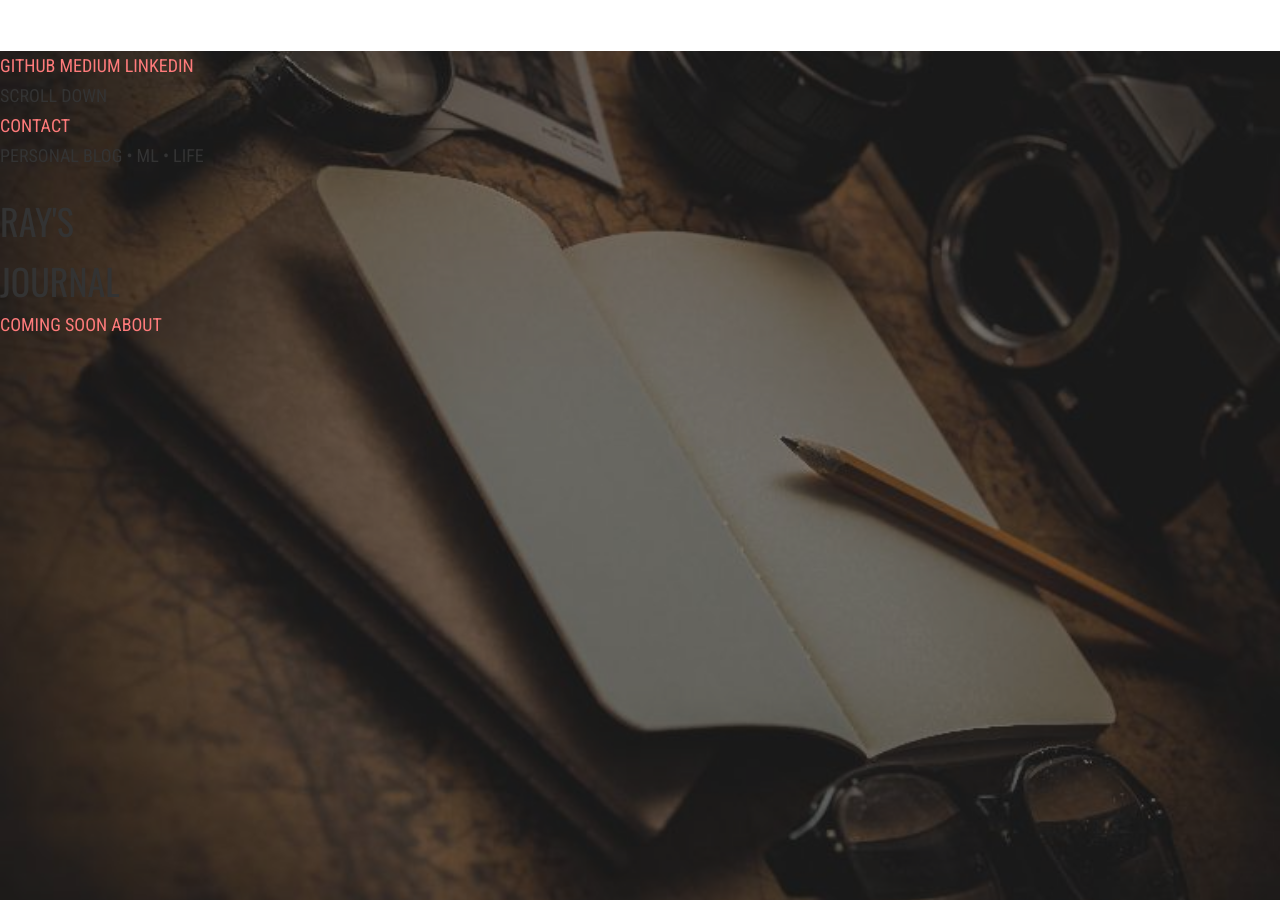
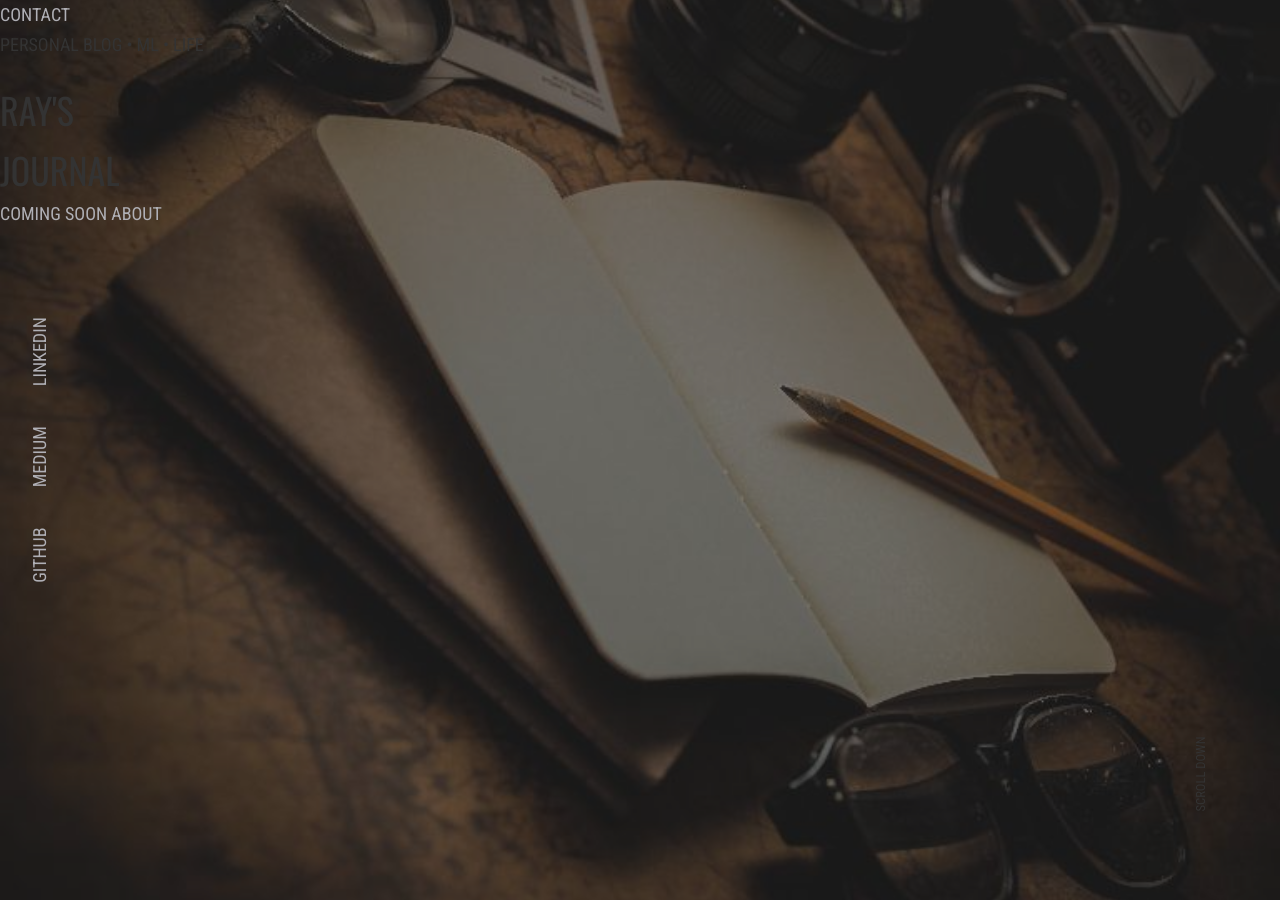
Before and after one commit to mingruimingrui/rays-journal, a Jekyll site: the page built from index.html, in a window 1280 px wide and 900 px high. Built offline with Jekyll 4.4.1, drawn with Linux system fonts in a browser that asks for light colours; nearby versions of some CDN libraries; the list of posts is cut into pages by our own code.

Commit message:
quick commit

```diff
--- a/_includes/welcome.html
+++ b/_includes/welcome.html
@@ -1,31 +1,31 @@
 <div class="welcome-container">
   <div class="welcome-shade-container">
 
-    <div class="left-vert-bar space-letter2">
+    <div class="left-vert-bar">
       <a href="https://github.com/mingruimingrui/">GITHUB</a>
       <a href="#">MEDIUM</a>
       <a href="https://www.linkedin.com/in/mingruimingrui/">LINKEDIN</a>
     </div>
 
     <div class="right-vert-bar">
-      <div class="gold-line left"></div>
+      <div class="gold-line"></div>
       <div class="scroll-down space-letter2">SCROLL DOWN</div>
     </div>
 
     <div data-aos="fade" data-aos-delay="300">
-      <a href="#" class="gold-button space-letter1">CONTACT</a>
+      <a href="#" class="gold-button">CONTACT</a>
     </div>
 
     <div class="title-container">
 
-      <p class="gold space-letter2" data-aos="fade" data-aos-delay="100">PERSONAL BLOG • ML • LIFE</p>
+      <p data-aos="fade" data-aos-delay="100">PERSONAL BLOG • ML • LIFE</p>
 
       <h1>RAY'S</h1>
       <h1>JOURNAL</h1>
 
       <div class="link-container" data-aos="fade" data-aos-delay="300" data-aos-offset="-1000">
-        <a href="#" class="trans-button space-letter1">COMING SOON</a>
-        <a href="#" class="trans-button space-letter1">ABOUT</a>
+        <a href="#" class="trans-button">COMING SOON</a>
+        <a href="#" class="trans-button">ABOUT</a>
       </div>
 
     </div>
--- a/css/style.scss
+++ b/css/style.scss
@@ -5,7 +5,8 @@
 
 
 $scotch-primary: rgb(255, 69, 69);
-$scotch-secondary: #FF7B7B;
+$grey: rgb(176,176,182);
+$gold: rgb(252,219,148);
 
 %oswald { font-family: 'Oswald', sans-serif; }
 %roboto { font-family: 'Roboto Condensed', sans-serif; }
@@ -21,14 +22,16 @@ body {
 p {
   margin-bottom: 30px;
 }
-section, header, footer, main, article, nav, aside { position: relative; }
+section, header, footer, main, article, nav, aside {
+  position: relative;
+}
 a {
   outline: none !important;
   text-decoration: none !important;
   transition: all 225ms ease;
-    color: $scotch-secondary;
+  color: $grey;
 
-    &:hover { color: #6165FF; }
+  &:hover { color: rgb(136,136,142); }
 }
 .btn {
   text-transform: uppercase;
--- a/css/welcome.scss
+++ b/css/welcome.scss
@@ -6,6 +6,7 @@ nav.navbar {
 }
 
 .welcome-container {
+  margin-top: -51px;
   height: calc(100vh + 51px);
   width: 100vw;
   background-size: cover;
@@ -19,6 +20,35 @@ nav.navbar {
   background-color: rgba(0,0,0,0.5);
 }
 
+.left-vert-bar {
+  position: absolute;
+  width: 100vh;
+  height: 80px;
+  left: 80px;
+  bottom: 0;
+  transform: rotate(-90deg);
+  transform-origin: bottom left;
+  text-align: center;
+  line-height: 80px;
+}
+
+.left-vert-bar a {
+  margin: 0 1em;
+}
+
+.right-vert-bar {
+  width: 20em;
+  display: inline;
+  position: absolute;
+  right: 5vw;
+  bottom: 0;
+  margin-right: -20em;
+  transform: rotate(-90deg);
+  transform-origin: bottom left;
+  font-size: 0.7em;
+  text-align: center;
+}
+
 @media only screen and (max-width : 991px) {
 
 }
--- a/js/power.js
+++ b/js/power.js
@@ -2,9 +2,9 @@
 =            DOM IS READY            =
 ====================================*/
 $(function() {
-    $('.pagination .active a').click(function() {
-        return false;
-    });
+  $('.pagination .active a').click(function() {
+    return false;
+  });
 });
 
 
```
Lines whose indentation alone changed are shown as unchanged.
